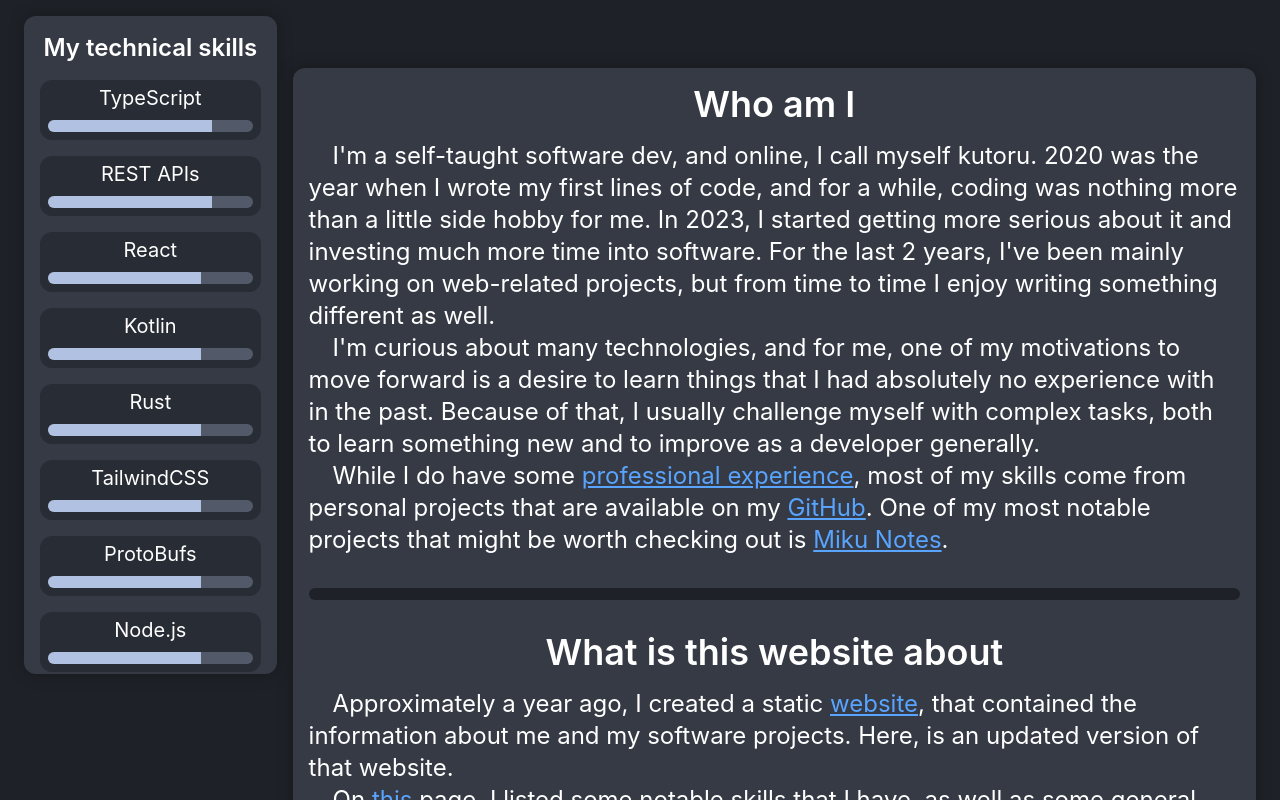
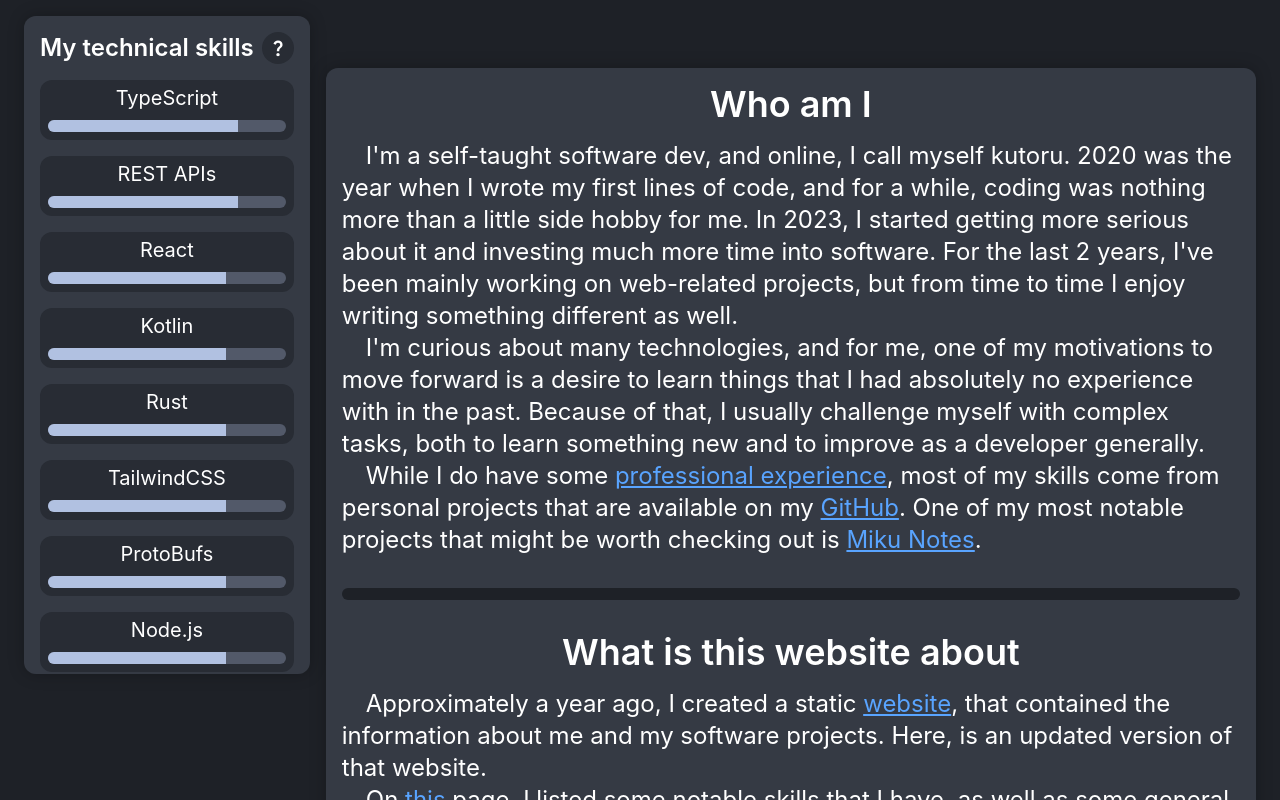
Before and after one commit to kutoru/me-v2, a React (Create React App) app: page / in a window 1280 px wide. Shown: the top 800 px of the page. Built offline with nearby package versions, Linux system fonts and the light colour scheme.

Commit message:
Add skill info popup

```diff
--- a/src/components/Me/Me.tsx
+++ b/src/components/Me/Me.tsx
@@ -6,6 +6,7 @@ import SkillData from "../../types/SkillData";
 import MeSectionData from "../../types/MeSectionData";
 import SkillCard from "./SkillCard";
 import { useLocation } from "react-router-dom";
+import { ReactComponent as IconQuestion } from "../../static/question.svg";
 
 const sections = meSectionData as MeSectionData[];
 sections.forEach((value) => {
@@ -72,6 +73,30 @@ export default function Me({
     return elements;
   }
 
+  function mapSkillInfoItems() {
+    const items = [
+      { step: 100, text: "know everything about it" },
+      { step: 83, text: "very confident in it" },
+      { step: 66, text: "pretty good at it" },
+      { step: 50, text: "can use it" },
+      { step: 33, text: "know it, but not confident" },
+      { step: 16, text: "barely heard of it" },
+      { step: 0, text: "don't know anything about it" },
+    ];
+
+    return items.map((item, index) => {
+      return (
+        <div key={index}>
+          {index !== 0 && <div className="bg-gray-400 w-full h-px my-1" />}
+          <span className="text-main-light-2 font-semibold">
+            {item.step}%
+          </span>{" "}
+          - {item.text}
+        </div>
+      );
+    });
+  }
+
   return (
     <MultiMenuContainer
       headerRect={headerRect}
@@ -80,8 +105,16 @@ export default function Me({
       setExpanded={setSkillsExpanded}
       sideBarChild={
         <div>
-          <div className="text-xl text-center font-semibold md:text-2xl">
-            My technical skills
+          <div className="flex gap-2">
+            <div className="my-auto text-xl text-center font-semibold md:text-2xl">
+              My technical skills
+            </div>
+            <div className="group/skill-info-btn relative size-7 flex justify-center items-center rounded-full bg-main-dark-2 my-auto md:size-8 transition-main hover:shadow-skill-container">
+              <IconQuestion className="fill-main-light-1 size-4 transition-main group-hover/skill-info-btn:fill-gray-400 md:size-5" />
+              <div className="invisible z-10 shadow-main-content-2 opacity-0 p-2 text-base absolute bg-[#000000e5] w-40 rounded-md right-0 top-full transition-main md:text-lg md:w-48 group-hover/skill-info-btn:opacity-100 group-hover/skill-info-btn:visible">
+                {mapSkillInfoItems()}
+              </div>
+            </div>
           </div>
           {mapSkills()}
         </div>
--- a/src/components/Me/SkillCard.tsx
+++ b/src/components/Me/SkillCard.tsx
@@ -3,8 +3,13 @@ import SkillData from "../../types/SkillData";
 export default function SkillCard({ skill }: { skill: SkillData }) {
   return (
     <div className="group/skill bg-main-dark-2 mt-2 rounded-xl px-2 pb-2 pt-1 md:mt-4 transition-main hover:shadow-skill-container">
-      <div className="text-center text-lg cursor-default md:text-xl transition-main group-hover/skill:drop-shadow-skill">
-        {skill.name}
+      <div className="relative text-center text-lg cursor-default md:text-xl transition-main group-hover/skill:drop-shadow-skill">
+        <span className="transition-main opacity-100 group-hover/skill:opacity-0">
+          {skill.name}
+        </span>
+        <span className="absolute left-0 w-full transition-main opacity-0 group-hover/skill:opacity-100">
+          {skill.proficiency}%
+        </span>
       </div>
       <div className="rounded-lg bg-main-light-3 h-2 mt-2 md:h-3">
         <div
```
Also changed, not shown: src/static/question.svg (added).
